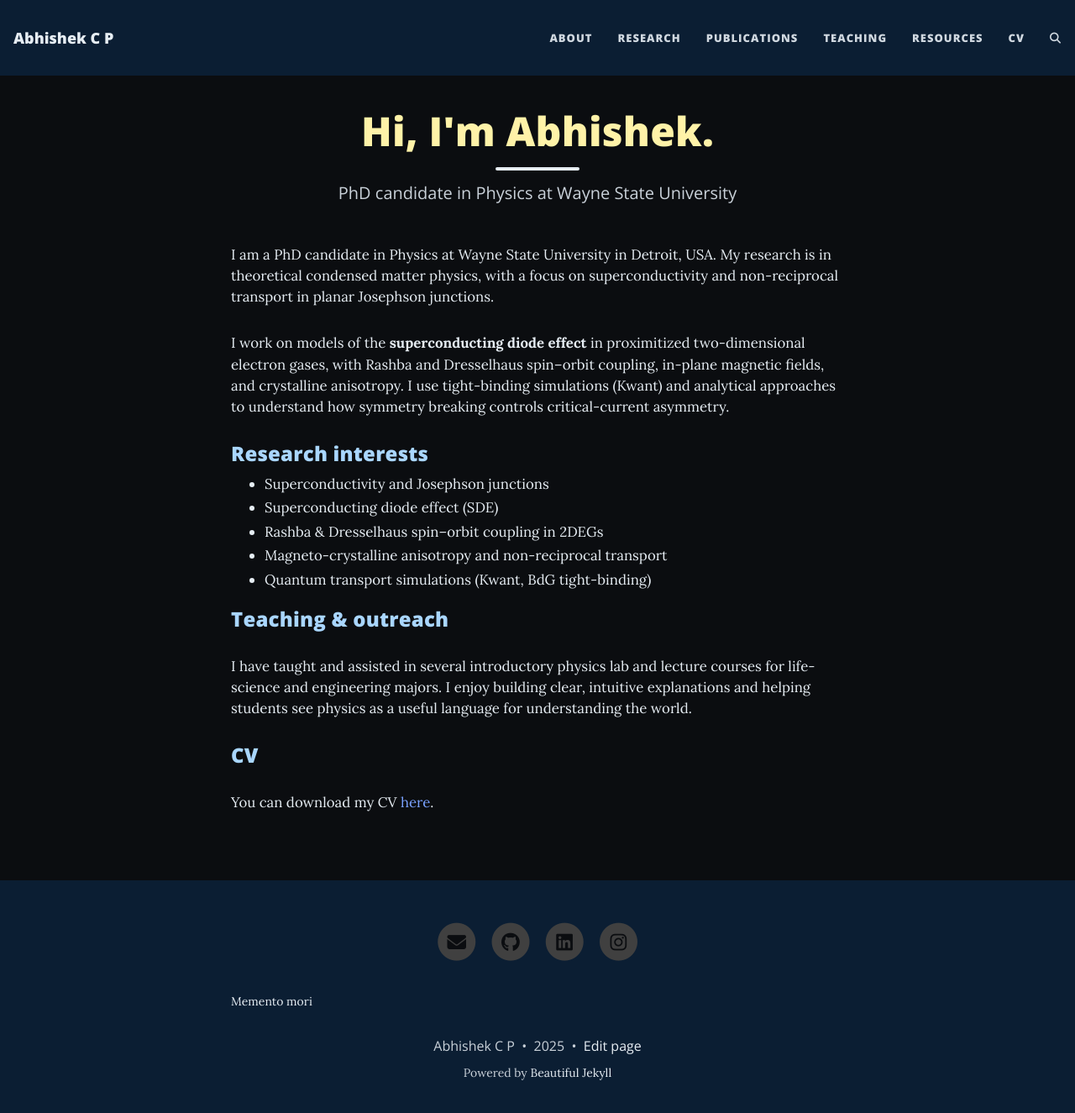
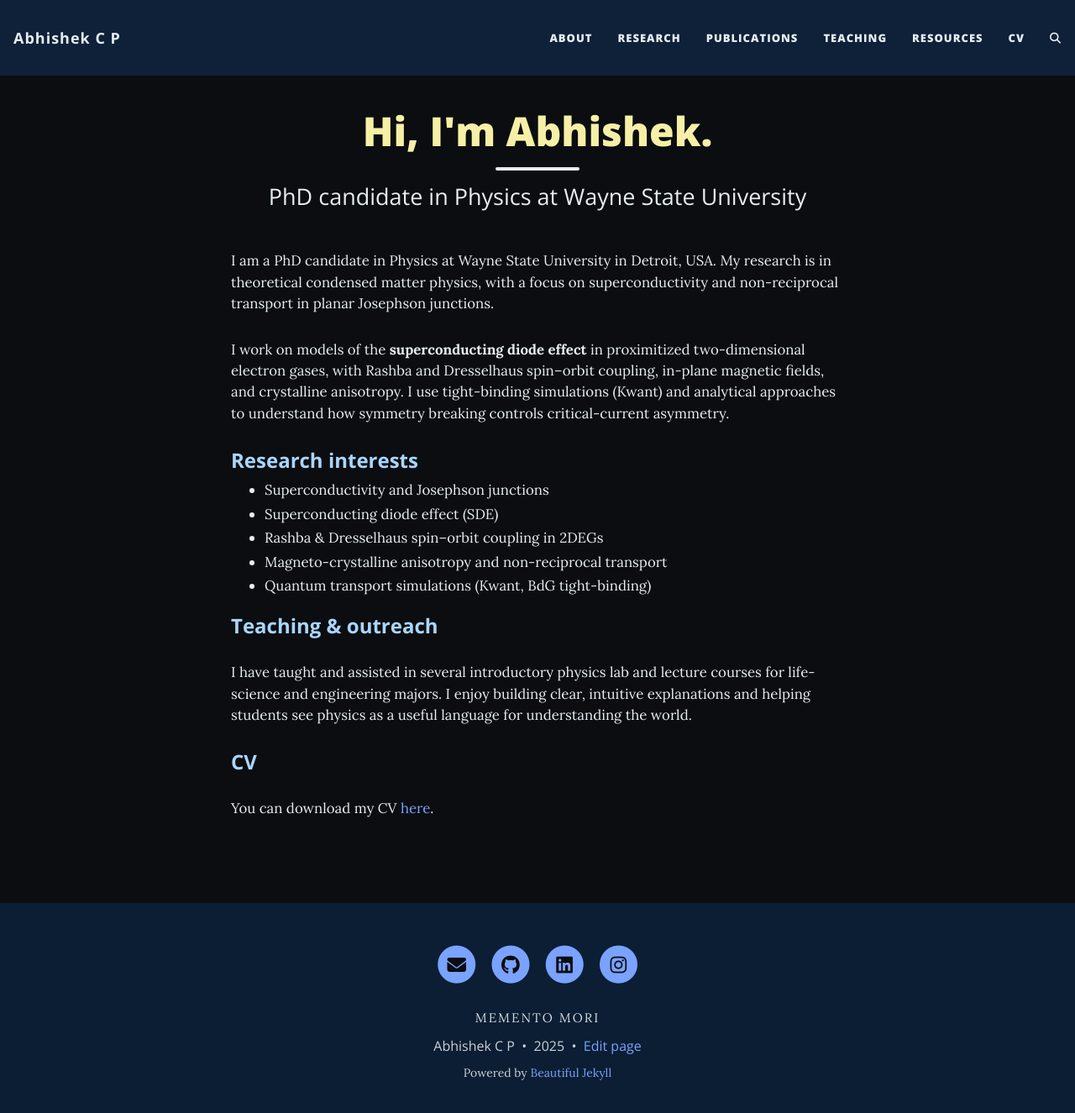
Before and after one commit to abhishek-c-p/abhishek-c-p.github.io, a Jekyll site: the page built from index.html, in a window 1280 px wide and 1338 px high. Shown: the top 1325 px of the window at 84% size. Built offline with Jekyll 4.4.1, drawn with Linux system fonts in a browser that asks for light colours; the list of posts is cut into pages by our own code; comment, search, counter and statistics services are not loaded.

Commit message:
Update custom.css

```diff
--- a/assets/css/custom.css
+++ b/assets/css/custom.css
@@ -1,14 +1,7 @@
-/* =========================================
-   Abhishek site — CLEAN final theme
-   Dark body + readable text
-   H1 big titles: light yellow
-   H2/H3 subheads: light blue
-   Neon active navbar
-   Footer-only video
-========================================= */
-
-/* ----- Body + text readability ----- */
-body, .page-content {
+/* ================================
+   GLOBAL DARK THEME + READABILITY
+================================ */
+body, .page-content, .main-content {
   background: #0b0d10 !important;
   color: #e6edf3 !important;
   line-height: 1.7;
@@ -16,77 +9,84 @@
 }
 
 p, li, .post-entry, .intro-text {
-  color: inherit !important;
+  color: #e6edf3 !important;
 }
 
-small, .text-muted, .post-meta, .footer-links {
+/* links */
+a {
+  color: #7aa2ff !important;
+  text-decoration: none;
+}
+a:hover {
+  color: #a5bfff !important;
+}
+
+/* ================================
+   HEADING COLORS
+================================ */
+/* Big page titles: Research / Teaching / Resources */
+h1,
+.page-heading h1,
+.post-heading h1,
+.header-section h1 {
+  color: #f6f0a6 !important; /* light yellow */
+  font-weight: 800;
+}
+
+/* Section headings */
+h2, h3 {
+  color: #a9d6ff !important; /* light blue */
+  font-weight: 700;
+}
+
+/* Smaller headings */
+h4, h5, h6 {
   color: #c9d1d9 !important;
 }
 
-/* ----- Headings ----- */
-h1, h2, h3, h4, h5, h6 {
-  font-weight: 800;
-  letter-spacing: 0.2px;
-}
-
-/* Big page titles (Research / Teaching / etc.) */
-h1,
-.intro-header .page-heading h1,
-.intro-header .post-heading h1,
-header .page-heading h1,
-header .post-heading h1 {
-  color: #fff2a8 !important;   /* light yellow */
-}
-
-/* Section/sub headings */
-h2, h3 {
-  color: #a9d6ff !important;   /* light blue */
-}
-
-/* Smaller headings near-white */
-h4, h5, h6 {
-  color: #e6edf3 !important;
-}
-
-/* Remove any little underline bars from headings */
-h2::after {
+/* Remove any accidental underline pseudo-elements */
+h2::after, h3::after {
   content: none !important;
   display: none !important;
 }
 
-/* Reduce “Hi, I’m Abhishek” size on home */
+/* Reduce huge home title slightly */
 .intro-header .page-heading h1,
 .intro-header .post-heading h1 {
-  font-size: 3rem !important;  /* tweak 2.6–3.2 if you want */
+  font-size: 3rem !important;
 }
 
-/* Subtitle under the big title */
-.intro-header .page-subheading,
-.intro-header .post-subheading {
-  color: #c9d1d9 !important;
-  font-size: 1.25rem !important;
+/* ================================
+   NAVBAR LOOK
+================================ */
+.navbar-custom,
+.navbar-custom.top-nav-regular,
+.navbar-custom.top-nav-short,
+.navbar-custom.top-nav-short-permanent {
+  background: rgba(15, 35, 60, 0.95) !important;   /* soft light-blue tint */
+  backdrop-filter: blur(6px);
+  border-bottom: none !important;
+  box-shadow: none !important;
 }
 
-/* ----- Navbar styling ----- */
-.navbar-nav .nav-link {
+/* navbar text */
+.navbar-custom .nav-link,
+.navbar-custom .navbar-brand {
   color: #e6edf3 !important;
-  opacity: 0.9;
+  letter-spacing: 1px;
+  font-weight: 700;
 }
 
-.navbar-nav .nav-link:hover {
-  color: #a5bfff !important;   /* soft blue hover */
-  opacity: 1;
-}
-
-/* Neon magenta active page */
+/* Active nav item = neon magenta */
 .navbar-nav .nav-item.active > .nav-link {
   color: #ff4fd8 !important;
-  text-shadow: 0 0 6px rgba(255, 79, 216, 0.8),
-               0 0 12px rgba(255, 79, 216, 0.6);
+  text-shadow: 0 0 6px rgba(255,79,216,0.8),
+               0 0 12px rgba(255,79,216,0.6);
   font-weight: 900;
   position: relative;
 }
 
+/* neon underline */
 .navbar-nav .nav-item.active > .nav-link::after {
   content: "";
   position: absolute;
@@ -94,29 +94,24 @@
   bottom: -6px;
   height: 2px;
   background: #ff4fd8;
-  box-shadow: 0 0 8px rgba(255, 79, 216, 0.9);
+  box-shadow: 0 0 8px rgba(255,79,216,0.9);
   border-radius: 2px;
 }
 
-/* Remove divider line under navbar */
-.navbar-custom, .navbar {
-  border-bottom: 0 !important;
-  box-shadow: none !important;
+/* If theme tries to insert avatar container anyway, hide it */
+.avatar-container { display: none !important; }
+
+/* ================================
+   FOOTER VIDEO
+================================ */
+.video-footer {
+  position: relative;
+  overflow: hidden;
+  padding-top: 3rem;
+  padding-bottom: 2rem;
 }
 
-/* Hide navbar avatar bubble (since you don’t want it) */
-.avatar-container {
-  display: none !important;
-}
-
-/* ----- Footer video only ----- */
-footer.video-footer, footer {
-  position: relative;
-  overflow: hidden;
-}
-
-/* Video fills footer */
-footer .bg-video {
+.video-footer .bg-video {
   position: absolute;
   inset: 0;
   width: 100%;
@@ -126,26 +121,75 @@
   opacity: 0.9;
 }
 
-/* Dark overlay for readability */
-footer .footer-overlay {
+.video-footer .footer-overlay {
   position: absolute;
   inset: 0;
   background: rgba(0,0,0,0.55);
   z-index: 1;
 }
 
-/* Footer text above video */
-footer * {
+/* footer content above video */
+.video-footer .beautiful-jekyll-footer {
   position: relative;
   z-index: 2;
 }
 
+/* Quote */
+.footer-quote {
+  margin: 1.2rem 0 0.6rem;
+  text-align: center;
+  font-size: 0.95rem;
+  letter-spacing: 2px;
+  text-transform: uppercase;
+  color: #c9d1d9;
+  opacity: 0.9;
+}
 
-/* ===== Resources page footer-style contact block ===== */
+/* ================================
+   RESOURCES GRID CARDS
+================================ */
+.resources-grid {
+  display: grid;
+  grid-template-columns: repeat(auto-fit, minmax(220px, 1fr));
+  gap: 1.5rem;
+  margin-top: 2rem;
+}
+
+.resource-card {
+  background: #11161c;
+  border: 1px solid rgba(255,255,255,0.08);
+  padding: 1.6rem;
+  border-radius: 10px;
+  display: block;
+  transition: transform 0.12s ease, box-shadow 0.12s ease, border 0.12s ease;
+}
+
+.resource-card-title {
+  font-size: 1.35rem;
+  font-weight: 800;
+  color: #a9d6ff;
+  margin-bottom: 0.4rem;
+}
+
+.resource-card-subtitle {
+  color: #c9d1d9;
+  font-size: 0.95rem;
+  line-height: 1.5;
+}
+
+.resource-card:hover {
+  transform: translateY(-3px);
+  box-shadow: 0 0 18px rgba(255,79,216,0.25);
+  border-color: rgba(255,79,216,0.6);
+}
+
+/* ================================
+   RESOURCES CONTACT BLOCK
+================================ */
 .resources-contact-footer {
   margin-top: 3rem;
   padding: 2.5rem 1.5rem;
-  background: #0f141a; /* dark panel */
+  background: #0f141a;
   border-top: 1px solid rgba(255,255,255,0.06);
 }
 
@@ -153,7 +197,7 @@
   max-width: 1100px;
   margin: 0 auto;
   display: grid;
-  grid-template-columns: 1.4fr 0.9fr; /* form wider than info */
+  grid-template-columns: 1.4fr 0.9fr;
   gap: 2.2rem;
   align-items: start;
 }
@@ -163,8 +207,9 @@
   margin: 0 0 0.4rem 0;
   font-size: 1.9rem;
   letter-spacing: 1px;
-  color: #fff2a8 !important; /* your H1 light yellow */
+  color: #f6f0a6 !important;
 }
+
 .rcf-sub {
   margin-bottom: 1.2rem;
   color: #c9d1d9;
@@ -199,7 +244,7 @@
   padding: 0.75rem 1.7rem;
   cursor: pointer;
   letter-spacing: 1px;
-  transition: transform 0.08s ease, box-shadow 0.2s ease;
+  transition: transform 0.08s ease, box-shadow 0.12s ease;
 }
 
 .rcf-form form button:hover {
@@ -210,32 +255,37 @@
 /* Right info */
 .rcf-info {
   color: #e6edf3;
+  font-size: 1rem;
 }
+
 .rcf-info h3 {
   margin-top: 0.25rem;
-  color: #a9d6ff !important; /* your H2 light blue */
+  color: #a9d6ff !important;
   font-size: 1.3rem;
 }
+
 .rcf-info a {
-  color: #e6edf3;
-  text-decoration: none;
-}
-.rcf-info a:hover {
-  color: #a5bfff;
+  color: #e6edf3 !important;
 }
 
-/* Social icons */
+.rcf-info a:hover {
+  color: #a5bfff !important;
+}
+
+/* socials */
 .rcf-socials {
   margin-top: 1rem;
   display: flex;
   gap: 0.9rem;
   font-size: 2rem;
 }
+
 .rcf-socials a {
   color: #e6edf3;
   opacity: 0.9;
   transition: color 0.2s ease, transform 0.1s ease;
 }
+
 .rcf-socials a:hover {
   color: #ff4fd8;
   transform: translateY(-2px);
```
